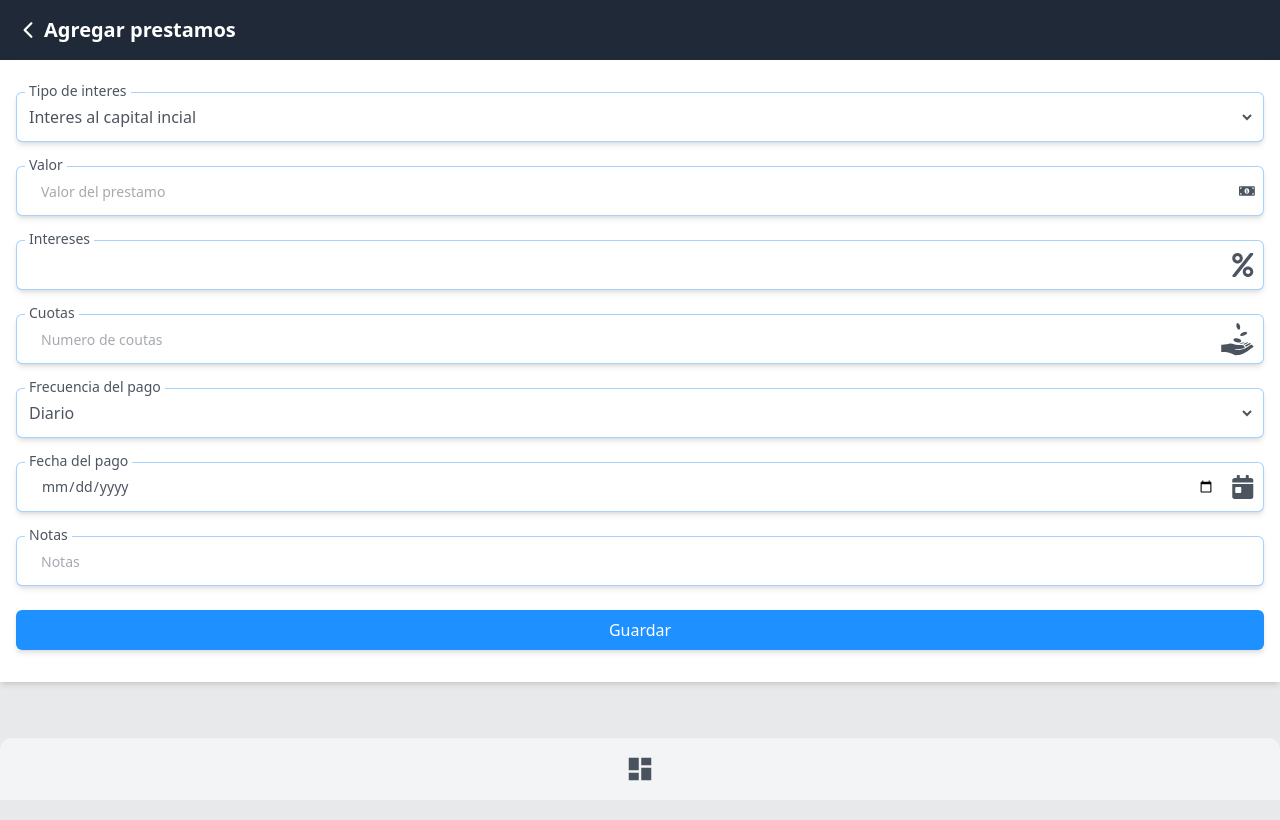
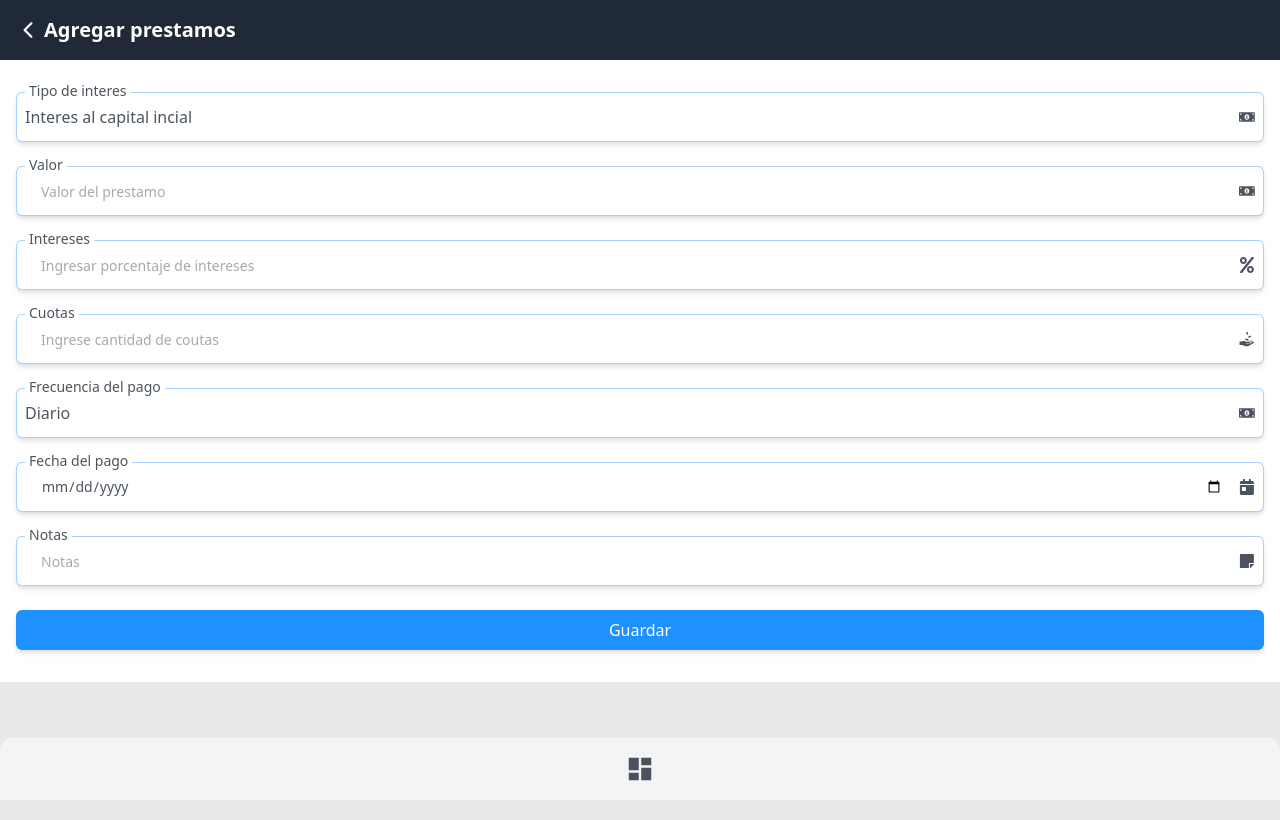
Before and after one commit to thecoderbutcher/crediflow, a Next.js app: page /loans/create in a window 1280 px wide. Shown: the top 820 px of the page. Built offline with nearby package versions, Linux system fonts and the light colour scheme.

Commit message:
fix front on customer view, unify

```diff
--- a/app/(protected)/customers/create/components/FormCreateCustomer.tsx
+++ b/app/(protected)/customers/create/components/FormCreateCustomer.tsx
@@ -6,13 +6,11 @@ import { useEffect, useState, useTransition } from "react";
 import { CustomerSchema } from "@/schema";
 
 import FormGroup from '@/app/(protected)/components/FormGroup';
-import Image from 'next/image'
-import { FaLocationDot, FaPhoneFlip, FaNoteSticky, FaUser } from "react-icons/fa6";
+import { FaLocationDot, FaPhoneFlip, FaNoteSticky, FaUser, FaAddressCard, FaEnvelope } from "react-icons/fa6";
 import { createCustomer } from "../action/create";
 import { FormSuccess } from "@/app/(auth)/components/form-success";
 import { FormError } from "@/app/(auth)/components/form-error";
 import { getSession } from "next-auth/react";
-import { justNumbers } from "@/app/lib/utils";
 const FormCreateCustomer = () => {
     const [employeeId, setEmployeeId] = useState<string | undefined>();
 
@@ -52,10 +50,7 @@ const FormCreateCustomer = () => {
         })
     }
     return (
-        <form className='flex flex-col gap-8 py-8 px-4 bg-darkText shadow-md items-center mt-2' onSubmit={handleSubmit(onSubmit)}>
-            <div className='flex items-center justify-center'>
-                <Image src={'/app/default-user.webp'} width={40} height={40} alt='userphoto'/>
-            </div>
+        <form className='flex flex-col gap-8 py-8 px-4 bg-darkText shadow-md items-center pt-8' onSubmit={handleSubmit(onSubmit)}>
             <FormGroup Icon={FaUser} labelFor="name" labelText="Nombre" errorMessage={errors.firstName?.message}>
                 <input
                     {...register('firstName')}
@@ -76,18 +71,17 @@ const FormCreateCustomer = () => {
                     disabled={isPending}
                 />
             </FormGroup>
-            <FormGroup Icon={FaLocationDot} labelFor="idperson" labelText="DNI" errorMessage={errors.idperson?.message}>
+            <FormGroup Icon={FaAddressCard} labelFor="idperson" labelText="DNI" errorMessage={errors.idperson?.message}>
                 <input
                     {...register('idperson')}
-                    type="text"
+                    type="number"
                     name='idperson'
-                    onKeyDown={(event)=> justNumbers(event)}
                     placeholder='Ingresar numero de documento'
                     className="flex w-full outline-none focus:outline-none border-none"
                     disabled={isPending}
                 />
             </FormGroup>
-            <FormGroup Icon={FaLocationDot} labelFor="email" labelText="Email" errorMessage={errors.email?.message}>
+            <FormGroup Icon={FaEnvelope} labelFor="email" labelText="Email" errorMessage={errors.email?.message}>
                 <input
                     {...register('email')}
                     type="email"
@@ -110,9 +104,8 @@ const FormCreateCustomer = () => {
             <FormGroup Icon={FaPhoneFlip} labelFor="phone" labelText="Telefono" errorMessage={errors.phone?.message}>
                 <input
                     {...register('phone')}
-                    type="text"
+                    type="number"
                     name='phone'
-                    onKeyDown={(event)=> justNumbers(event)}
                     placeholder='Ingresar numero de telefono'
                     className="flex w-full outline-none focus:outline-none border-none"
                     disabled={isPending}
--- a/app/(protected)/customers/view/page.tsx
+++ b/app/(protected)/customers/view/page.tsx
@@ -1,13 +1,11 @@
 
 import Header from "../../components/Header"
-import Profile from "./components/Profile"
 import ListLoanCustomer from "./components/ListLoanCustomer"
 
 const page = () => {
   return (
     <div>
         <Header title="Clientes: client_id" url='/customers'/>
-        <Profile />
         <ListLoanCustomer />
     </div>
   )
--- a/app/(protected)/dashboard/page.tsx
+++ b/app/(protected)/dashboard/page.tsx
@@ -1,3 +1,4 @@
+import LogoutButton from "@/app/(auth)/logout/components/logout-button"
 import Header from "../components/Header"
 import {ClientesChart} from "./components/ClientPerDayChart"
 import DayPaymentChart from "./components/DayPaymentChart"
@@ -26,6 +27,7 @@ const page = async () => {
         <DayPaymentChart />
         <PrestamosChart labels={labels} data={[4, 7, 5, 8, 6]} />
         <ClientesChart labels={labels} data={[4, 7, 5, 8, 6]} />
+        <LogoutButton />
       </div>
   )
 }
--- a/app/(protected)/loans/create/(components)/FormCreateLoan.tsx
+++ b/app/(protected)/loans/create/(components)/FormCreateLoan.tsx
@@ -1,58 +1,58 @@
 'use client'
 import FormGroup from "@/app/(protected)/components/FormGroup";
 import Link from "next/link";
-import { FaMoneyBillAlt,FaPercent, FaCalendarDay } from "react-icons/fa";
+import { FaMoneyBillAlt,FaPercent, FaCalendarDay, FaStickyNote } from "react-icons/fa";
 import { GiReceiveMoney } from "react-icons/gi";
-import { justNumbers } from "@/app/lib/utils";
 
 const FormCreateLoan = () => {
   return (
-    <form className="flex flex-col gap-6 px-4 py-8   bg-darkText shadow-md">
-        <div className="flex relative items-center px-2 py-1 bg-darkText text-text/90 shadow-md border border-primary/40 rounded-md">
-            <label htmlFor="typeinteres" className="absolute left-2 -top-3 bg-darkText px-1 text-sm">Tipo de interes</label>
+    <form className="flex flex-col gap-6 px-4 py-8 bg-darkText shadow-md">
+        <FormGroup Icon={FaMoneyBillAlt} labelFor="typeinteres" labelText="Tipo de interes">
             <select name="typeinteres" className="w-full outline-none focus:outline-none active:outline-none border-none py-2" id="typeinteres">
                 <option value="">Interes al capital incial</option>
                 <option value="">Interes a cada cuota</option>
                 <option value="">Interes compuesto bancario</option>
             </select>
-        </div>
+        </FormGroup>
         <FormGroup Icon={FaMoneyBillAlt} labelFor="laonvalue" labelText="Valor">
             <input
-                type="text"
-                onKeyDown={(event)=> justNumbers(event)}
+                type="number"
                 name="laonvalue"
                 id="laonvalue"
                 placeholder="Valor del prestamo"
                 className=" w-full outline-none focus:outline-none active:outline-none border-none" />
         </FormGroup>
-        <div className="flex relative items-center px-2 py-1 bg-darkText text-text/90 shadow-md border border-primary/40 rounded-md group">
-            <label htmlFor=""  className="absolute left-2 -top-3 bg-darkText px-1 text-sm">Intereses</label>
-            <input type="text" placeholder="" className=" w-full outline-none focus:outline-none active:outline-none border-none" />
-            <FaPercent className="text-2xl" />
-        </div>
-        <div className="flex relative items-center px-2 py-1 bg-darkText text-text/90 shadow-md border border-primary/40 rounded-md group">
-            <label htmlFor="" className="absolute left-2 -top-3 bg-darkText px-1 text-sm">Cuotas</label>
-            <input type="text" placeholder="Numero de coutas" className=" w-full outline-none focus:outline-none active:outline-none border-none" />
-            <GiReceiveMoney className="text-4xl" />
-        </div>
-        <div className="flex relative items-center px-2 py-1 bg-darkText text-text/90 shadow-md border border-primary/40 rounded-md group">
-            <label htmlFor="" className="absolute left-2 -top-3 bg-darkText px-1 text-sm">Frecuencia del pago</label>
+        <FormGroup Icon={FaPercent} labelFor="laonvalue" labelText="Intereses">
+            <input
+                type="text"
+                placeholder="Ingresar porcentaje de intereses"
+                className=" w-full outline-none focus:outline-none active:outline-none border-none"
+            />
+        </FormGroup>
+        <FormGroup Icon={GiReceiveMoney} labelFor="laonvalue" labelText="Cuotas">
+            <input
+                type="number"
+                placeholder="Ingrese cantidad de coutas"
+                className=" w-full outline-none focus:outline-none active:outline-none border-none"
+            />
+        </FormGroup>
+        <FormGroup Icon={FaMoneyBillAlt} labelFor="laonvalue" labelText="Frecuencia del pago">
             <select name="typeinteres" className="w-full outline-none focus:outline-none active:outline-none border-none py-2" id="typeinteres">
                 <option value="">Diario</option>
                 <option value="">Semanal</option>
                 <option value="">Quincenal</option>
                 <option value="">Mensual</option>
             </select>
-        </div>
-        <div className="flex relative items-center px-2 py-1 bg-darkText text-text/90 shadow-md border border-primary/40 rounded-md group">
-            <label htmlFor="" className="absolute left-2 -top-3 bg-darkText px-1 text-sm">Fecha del pago</label>
-            <input type="date"  className="w-full outline-none focus:outline-none active:outline-none border-none py-2" />
-            <FaCalendarDay className="text-2xl" />
-        </div>
-        <div className="flex relative items-center px-2 py-1 bg-darkText text-text/90 shadow-md border border-primary/40 rounded-md group">
-            <label htmlFor="" className="absolute left-2 -top-3 bg-darkText px-1 text-sm">Notas</label>
+        </FormGroup>
+        <FormGroup Icon={FaCalendarDay} labelFor="laonvalue" labelText="Fecha del pago">
+            <input
+                type="date"
+                placeholder="Ingresar fecha de pago"
+                className="w-full outline-none focus:outline-none active:outline-none border-none py-2" />
+        </FormGroup>
+        <FormGroup Icon={FaStickyNote} labelFor="laonvalue" labelText="Notas">
             <input type="text" placeholder="Notas" className=" w-full outline-none focus:outline-none active:outline-none border-none"/>
-        </div>
+        </FormGroup>
         <div className='flex w-full items-center gap-2  shadow-md'>
             <Link href={'/auth/error'} className='bg-primary text-darkText py-2 w-full text-center rounded-md'>
                 Guardar
--- a/app/(protected)/loans/create/page.tsx
+++ b/app/(protected)/loans/create/page.tsx
@@ -3,7 +3,7 @@ import FormCreateLoan from "./(components)/FormCreateLoan"
 
 const page = () => {
   return (
-    <div className="flex flex-col h-screen">
+    <div className="flex flex-col">
         <Header title="Agregar prestamos" url="/loans" />
         <FormCreateLoan />
     </div>
--- a/app/globals.css
+++ b/app/globals.css
@@ -15,8 +15,27 @@
 body{
     @apply bg-secondary/10 text-secondary/80;
 }
+
 input {
     @apply border border-gray-200 h-10 px-4 rounded-md text-sm focus:outline-none focus:border-gray-400;
+}
+
+/* Chrome, Safari, Edge */
+input[type="number"]::-webkit-outer-spin-button,
+input[type="number"]::-webkit-inner-spin-button {
+  -webkit-appearance: none;
+  margin: 0;
+}
+
+/* Firefox */
+input[type="number"] {
+  -moz-appearance: textfield;
+}
+select{
+  appearance: none;
+  -webkit-appearance: none;
+  -moz-appearance: none;
+  background-image: none;
 }
 
 button{
```
Also changed, not shown: app/(protected)/customers/view/[id]/page.tsx (+6 -35 lines), app/(protected)/customers/view/components/Profile.tsx (+15 -6 lines).
